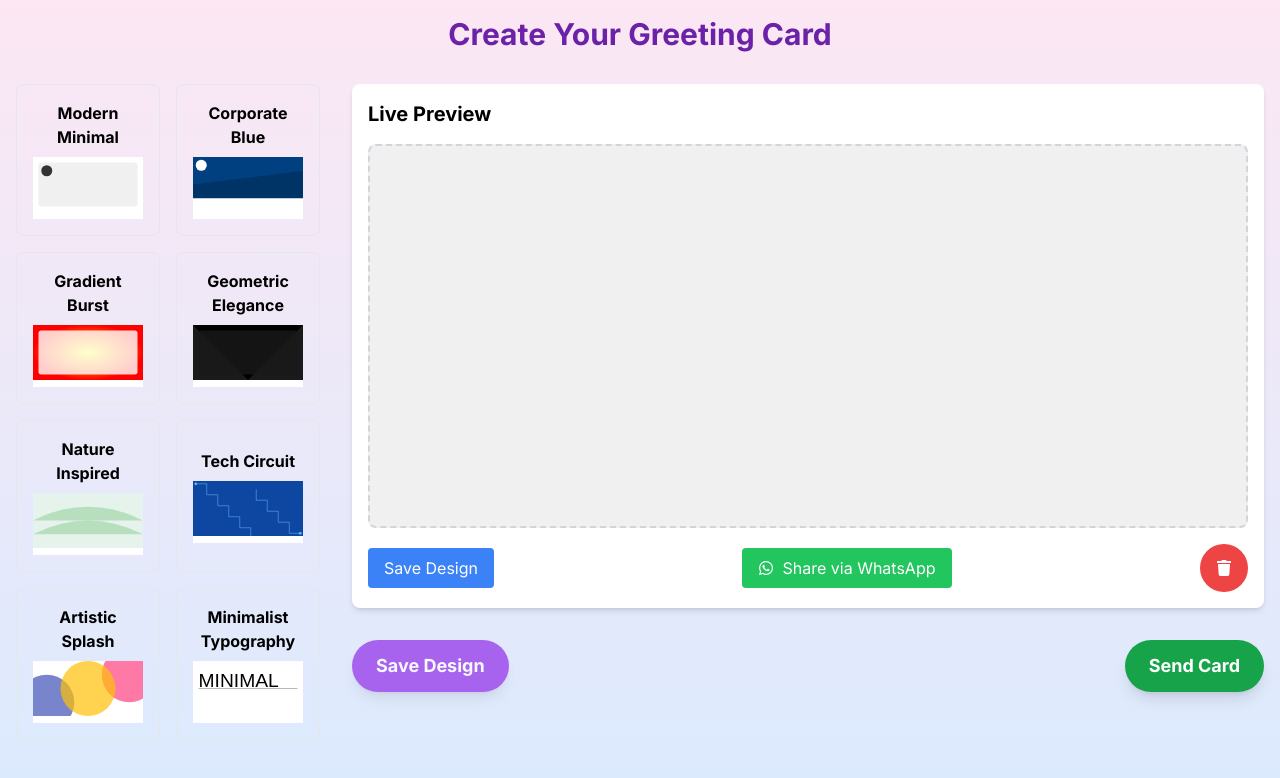
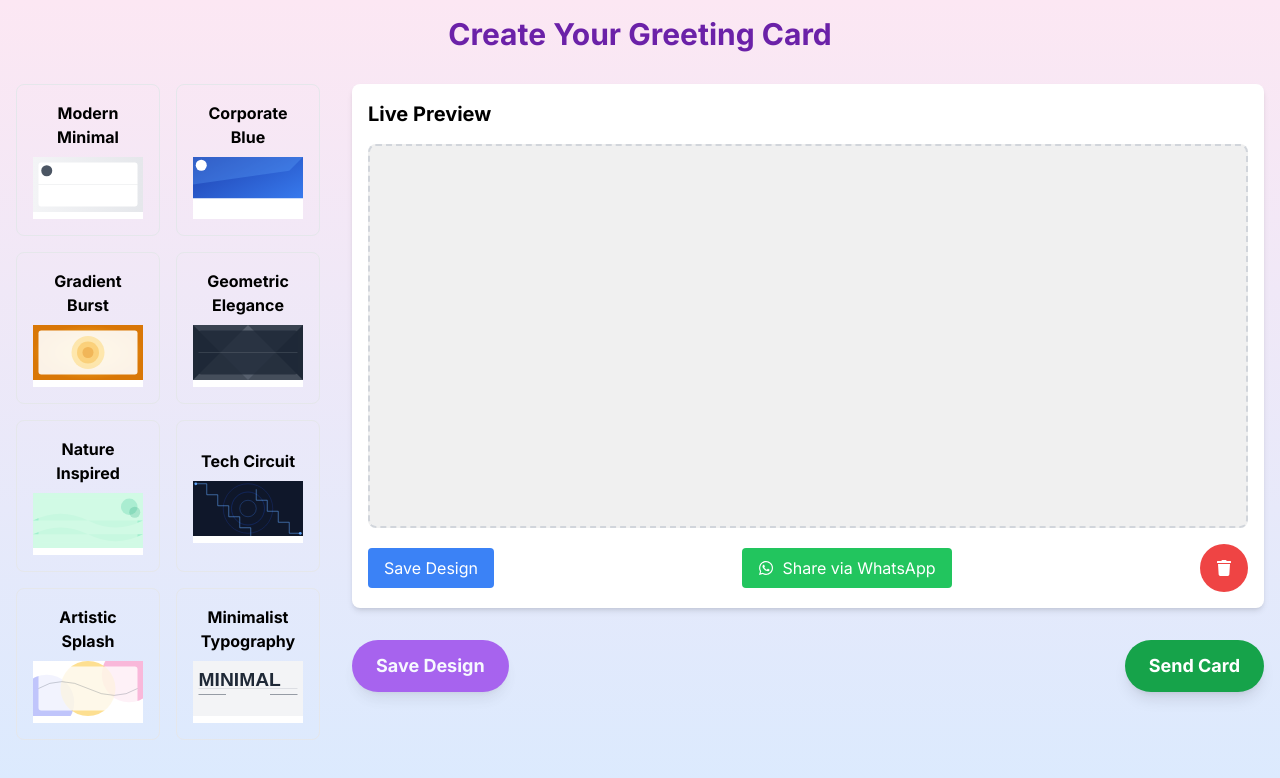
Before and after one commit to Maayan99/greeterer, a Next.js app: page /create in a window 1280 px wide. Shown: the top 778 px of the page. Built offline with nearby package versions, Linux system fonts and the light colour scheme.

Commit message:
We will enhance the business card templates to make them more professional, visually appealing, and unique. Each template will be redesigned with more sophisticated SVG elements, better color schemes, and improved layouts. We'll update the businessCardTemplates.ts file to reflect these changes.

```diff
--- a/src/data/businessCardTemplates.ts
+++ b/src/data/businessCardTemplates.ts
@@ -5,30 +5,46 @@ export const businessCardTemplates: CardTemplate[] = [
     id: 'modern-minimal',
     name: 'Modern Minimal',
     svg: `<svg xmlns="http://www.w3.org/2000/svg" viewBox="0 0 400 200">
-      <rect width="400" height="200" fill="#ffffff"/>
-      <rect x="20" y="20" width="360" height="160" fill="#f0f0f0" rx="10" ry="10"/>
-      <circle cx="50" cy="50" r="20" fill="#333333"/>
+      <defs>
+        <linearGradient id="grad1" x1="0%" y1="0%" x2="100%" y2="0%">
+          <stop offset="0%" style="stop-color:#f3f4f6;stop-opacity:1" />
+          <stop offset="100%" style="stop-color:#e5e7eb;stop-opacity:1" />
+        </linearGradient>
+      </defs>
+      <rect width="400" height="200" fill="url(#grad1)"/>
+      <rect x="20" y="20" width="360" height="160" fill="#ffffff" rx="10" ry="10"/>
+      <circle cx="50" cy="50" r="20" fill="#4b5563"/>
+      <line x1="20" y1="100" x2="380" y2="100" stroke="#9ca3af" stroke-width="0.5"/>
     </svg>`,
     fields: [
-      { id: 'name', type: 'text', content: '{name}', x: 80, y: 40, fontSize: 24, color: '#333333' },
-      { id: 'title', type: 'text', content: '{title}', x: 80, y: 70, fontSize: 16, color: '#666666' },
-      { id: 'phone', type: 'text', content: '{phone}', x: 80, y: 100, fontSize: 14, color: '#999999' },
-      { id: 'email', type: 'text', content: '{email}', x: 80, y: 120, fontSize: 14, color: '#999999' }
+      { id: 'name', type: 'text', content: '{name}', x: 80, y: 55, fontSize: 24, color: '#111827' },
+      { id: 'title', type: 'text', content: '{title}', x: 80, y: 85, fontSize: 16, color: '#4b5563' },
+      { id: 'phone', type: 'text', content: '{phone}', x: 50, y: 130, fontSize: 14, color: '#6b7280' },
+      { id: 'email', type: 'text', content: '{email}', x: 50, y: 150, fontSize: 14, color: '#6b7280' },
+      { id: 'website', type: 'text', content: '{website}', x: 50, y: 170, fontSize: 14, color: '#6b7280' }
     ]
   },
   {
     id: 'corporate-blue',
     name: 'Corporate Blue',
     svg: `<svg xmlns="http://www.w3.org/2000/svg" viewBox="0 0 400 200">
-      <rect width="400" height="200" fill="#003366"/>
+      <defs>
+        <linearGradient id="grad2" x1="0%" y1="0%" x2="100%" y2="100%">
+          <stop offset="0%" style="stop-color:#1e40af;stop-opacity:1" />
+          <stop offset="100%" style="stop-color:#3b82f6;stop-opacity:1" />
+        </linearGradient>
+      </defs>
+      <rect width="400" height="200" fill="url(#grad2)"/>
       <rect x="0" y="150" width="400" height="50" fill="#ffffff"/>
-      <polygon points="0,0 400,0 400,50 0,100" fill="#004080"/>
+      <path d="M0,0 L400,0 L350,50 L0,100 Z" fill="#60a5fa" opacity="0.3"/>
       <circle cx="30" cy="30" r="20" fill="#ffffff"/>
     </svg>`,
     fields: [
       { id: 'name', type: 'text', content: '{name}', x: 20, y: 80, fontSize: 24, color: '#ffffff' },
-      { id: 'title', type: 'text', content: '{title}', x: 20, y: 110, fontSize: 16, color: '#ffffff' },
-      { id: 'contact', type: 'text', content: '{phone} | {email}', x: 20, y: 170, fontSize: 14, color: '#003366' }
+      { id: 'title', type: 'text', content: '{title}', x: 20, y: 110, fontSize: 16, color: '#bfdbfe' },
+      { id: 'phone', type: 'text', content: '{phone}', x: 20, y: 170, fontSize: 14, color: '#1e40af' },
+      { id: 'email', type: 'text', content: '{email}', x: 200, y: 170, fontSize: 14, color: '#1e40af' },
+      { id: 'website', type: 'text', content: '{website}', x: 20, y: 190, fontSize: 14, color: '#1e40af' }
     ]
   },
   {
@@ -36,97 +52,118 @@ export const businessCardTemplates: CardTemplate[] = [
     name: 'Gradient Burst',
     svg: `<svg xmlns="http://www.w3.org/2000/svg" viewBox="0 0 400 200">
       <defs>
-        <radialGradient id="grad1" cx="50%" cy="50%" r="50%" fx="50%" fy="50%">
-          <stop offset="0%" style="stop-color:rgb(255,255,0);stop-opacity:1" />
-          <stop offset="100%" style="stop-color:rgb(255,0,0);stop-opacity:1" />
+        <radialGradient id="grad3" cx="50%" cy="50%" r="50%" fx="50%" fy="50%">
+          <stop offset="0%" style="stop-color:#fbbf24;stop-opacity:1" />
+          <stop offset="100%" style="stop-color:#d97706;stop-opacity:1" />
         </radialGradient>
       </defs>
-      <rect width="400" height="200" fill="url(#grad1)"/>
-      <rect x="20" y="20" width="360" height="160" fill="rgba(255,255,255,0.8)" rx="10" ry="10"/>
+      <rect width="400" height="200" fill="url(#grad3)"/>
+      <rect x="20" y="20" width="360" height="160" fill="rgba(255,255,255,0.9)" rx="10" ry="10"/>
+      <circle cx="200" cy="100" r="60" fill="#fbbf24" opacity="0.3"/>
+      <circle cx="200" cy="100" r="40" fill="#f59e0b" opacity="0.3"/>
+      <circle cx="200" cy="100" r="20" fill="#d97706" opacity="0.3"/>
     </svg>`,
     fields: [
-      { id: 'name', type: 'text', content: '{name}', x: 40, y: 60, fontSize: 28, color: '#FF4500' },
-      { id: 'title', type: 'text', content: '{title}', x: 40, y: 100, fontSize: 18, color: '#FF8C00' },
-      { id: 'phone', type: 'text', content: '{phone}', x: 40, y: 140, fontSize: 14, color: '#FF0000' },
-      { id: 'email', type: 'text', content: '{email}', x: 40, y: 160, fontSize: 14, color: '#FF0000' }
+      { id: 'name', type: 'text', content: '{name}', x: 40, y: 60, fontSize: 28, color: '#b45309' },
+      { id: 'title', type: 'text', content: '{title}', x: 40, y: 95, fontSize: 18, color: '#d97706' },
+      { id: 'phone', type: 'text', content: '{phone}', x: 40, y: 140, fontSize: 14, color: '#92400e' },
+      { id: 'email', type: 'text', content: '{email}', x: 40, y: 160, fontSize: 14, color: '#92400e' },
+      { id: 'website', type: 'text', content: '{website}', x: 200, y: 160, fontSize: 14, color: '#92400e' }
     ]
   },
   {
     id: 'geometric-elegance',
     name: 'Geometric Elegance',
     svg: `<svg xmlns="http://www.w3.org/2000/svg" viewBox="0 0 400 200">
-      <rect width="400" height="200" fill="#1a1a1a"/>
-      <polygon points="0,0 400,0 200,200" fill="#gold"/>
-      <rect x="20" y="20" width="360" height="160" fill="rgba(26,26,26,0.8)" rx="10" ry="10"/>
+      <rect width="400" height="200" fill="#1f2937"/>
+      <polygon points="0,0 400,0 200,200" fill="#4b5563" opacity="0.6"/>
+      <polygon points="0,200 400,200 200,0" fill="#9ca3af" opacity="0.3"/>
+      <rect x="20" y="20" width="360" height="160" fill="rgba(31,41,55,0.8)" rx="10" ry="10"/>
+      <line x1="20" y1="100" x2="380" y2="100" stroke="#d1d5db" stroke-width="0.5"/>
     </svg>`,
     fields: [
-      { id: 'name', type: 'text', content: '{name}', x: 40, y: 60, fontSize: 28, color: '#FFFFFF' },
-      { id: 'title', type: 'text', content: '{title}', x: 40, y: 100, fontSize: 18, color: '#FFD700' },
-      { id: 'phone', type: 'text', content: '{phone}', x: 40, y: 140, fontSize: 14, color: '#C0C0C0' },
-      { id: 'email', type: 'text', content: '{email}', x: 40, y: 160, fontSize: 14, color: '#C0C0C0' }
+      { id: 'name', type: 'text', content: '{name}', x: 40, y: 60, fontSize: 28, color: '#f9fafb' },
+      { id: 'title', type: 'text', content: '{title}', x: 40, y: 95, fontSize: 18, color: '#d1d5db' },
+      { id: 'phone', type: 'text', content: '{phone}', x: 40, y: 140, fontSize: 14, color: '#9ca3af' },
+      { id: 'email', type: 'text', content: '{email}', x: 40, y: 160, fontSize: 14, color: '#9ca3af' },
+      { id: 'website', type: 'text', content: '{website}', x: 200, y: 160, fontSize: 14, color: '#9ca3af' }
     ]
   },
   {
     id: 'nature-inspired',
     name: 'Nature Inspired',
     svg: `<svg xmlns="http://www.w3.org/2000/svg" viewBox="0 0 400 200">
-      <rect width="400" height="200" fill="#E6F3EC"/>
-      <path d="M0 100 Q200 0 400 100 T800 100" fill="#4CAF50" opacity="0.3"/>
-      <path d="M0 150 Q200 50 400 150 T800 150" fill="#4CAF50" opacity="0.3"/>
+      <rect width="400" height="200" fill="#d1fae5"/>
+      <path d="M0 100 Q100 50 200 100 T400 100" fill="#34d399" opacity="0.3"/>
+      <path d="M0 150 Q100 100 200 150 T400 150" fill="#34d399" opacity="0.3"/>
+      <rect x="20" y="20" width="360" height="160" fill="rgba(209,250,229,0.8)" rx="10" ry="10"/>
+      <circle cx="350" cy="50" r="30" fill="#10b981" opacity="0.2"/>
+      <circle cx="370" cy="70" r="20" fill="#059669" opacity="0.2"/>
     </svg>`,
     fields: [
-      { id: 'name', type: 'text', content: '{name}', x: 40, y: 60, fontSize: 28, color: '#2E7D32' },
-      { id: 'title', type: 'text', content: '{title}', x: 40, y: 100, fontSize: 18, color: '#43A047' },
-      { id: 'phone', type: 'text', content: '{phone}', x: 40, y: 140, fontSize: 14, color: '#1B5E20' },
-      { id: 'email', type: 'text', content: '{email}', x: 40, y: 160, fontSize: 14, color: '#1B5E20' }
+      { id: 'name', type: 'text', content: '{name}', x: 40, y: 60, fontSize: 28, color: '#047857' },
+      { id: 'title', type: 'text', content: '{title}', x: 40, y: 95, fontSize: 18, color: '#059669' },
+      { id: 'phone', type: 'text', content: '{phone}', x: 40, y: 140, fontSize: 14, color: '#065f46' },
+      { id: 'email', type: 'text', content: '{email}', x: 40, y: 160, fontSize: 14, color: '#065f46' },
+      { id: 'website', type: 'text', content: '{website}', x: 200, y: 160, fontSize: 14, color: '#065f46' }
     ]
   },
   {
     id: 'tech-circuit',
     name: 'Tech Circuit',
     svg: `<svg xmlns="http://www.w3.org/2000/svg" viewBox="0 0 400 200">
-      <rect width="400" height="200" fill="#0D47A1"/>
-      <path d="M10 10 H50 V50 H90 V90 H130 V130 H170 V170 H210 V210" stroke="#64B5F6" stroke-width="2" fill="none"/>
-      <path d="M390 190 H350 V150 H310 V110 H270 V70 H230 V30" stroke="#64B5F6" stroke-width="2" fill="none"/>
-      <circle cx="10" cy="10" r="5" fill="#64B5F6"/>
-      <circle cx="390" cy="190" r="5" fill="#64B5F6"/>
+      <rect width="400" height="200" fill="#0f172a"/>
+      <circle cx="200" cy="100" r="90" fill="none" stroke="#1e40af" stroke-width="1"/>
+      <circle cx="200" cy="100" r="60" fill="none" stroke="#1d4ed8" stroke-width="1"/>
+      <circle cx="200" cy="100" r="30" fill="none" stroke="#3b82f6" stroke-width="1"/>
+      <path d="M10 10 H50 V50 H90 V90 H130 V130 H170 V170 H210 V210" stroke="#60a5fa" stroke-width="2" fill="none"/>
+      <path d="M390 190 H350 V150 H310 V110 H270 V70 H230 V30" stroke="#60a5fa" stroke-width="2" fill="none"/>
+      <circle cx="10" cy="10" r="5" fill="#60a5fa"/>
+      <circle cx="390" cy="190" r="5" fill="#60a5fa"/>
     </svg>`,
     fields: [
-      { id: 'name', type: 'text', content: '{name}', x: 40, y: 60, fontSize: 28, color: '#FFFFFF' },
-      { id: 'title', type: 'text', content: '{title}', x: 40, y: 100, fontSize: 18, color: '#64B5F6' },
-      { id: 'phone', type: 'text', content: '{phone}', x: 40, y: 140, fontSize: 14, color: '#BBDEFB' },
-      { id: 'email', type: 'text', content: '{email}', x: 40, y: 160, fontSize: 14, color: '#BBDEFB' }
+      { id: 'name', type: 'text', content: '{name}', x: 20, y: 60, fontSize: 28, color: '#f9fafb' },
+      { id: 'title', type: 'text', content: '{title}', x: 20, y: 95, fontSize: 18, color: '#60a5fa' },
+      { id: 'phone', type: 'text', content: '{phone}', x: 20, y: 140, fontSize: 14, color: '#93c5fd' },
+      { id: 'email', type: 'text', content: '{email}', x: 20, y: 160, fontSize: 14, color: '#93c5fd' },
+      { id: 'website', type: 'text', content: '{website}', x: 200, y: 160, fontSize: 14, color: '#93c5fd' }
     ]
   },
   {
     id: 'artistic-splash',
     name: 'Artistic Splash',
     svg: `<svg xmlns="http://www.w3.org/2000/svg" viewBox="0 0 400 200">
-      <rect width="400" height="200" fill="#FFFFFF"/>
-      <circle cx="350" cy="50" r="100" fill="#FF4081" opacity="0.7"/>
-      <circle cx="50" cy="150" r="100" fill="#3F51B5" opacity="0.7"/>
-      <circle cx="200" cy="100" r="100" fill="#FFC107" opacity="0.7"/>
+      <rect width="400" height="200" fill="#ffffff"/>
+      <circle cx="350" cy="50" r="100" fill="#f472b6" opacity="0.5"/>
+      <circle cx="50" cy="150" r="100" fill="#818cf8" opacity="0.5"/>
+      <circle cx="200" cy="100" r="100" fill="#fbbf24" opacity="0.5"/>
+      <rect x="20" y="20" width="360" height="160" fill="rgba(255,255,255,0.8)" rx="10" ry="10"/>
+      <path d="M20 100 Q100 50 200 100 T380 100" fill="none" stroke="#4b5563" stroke-width="1"/>
     </svg>`,
     fields: [
-      { id: 'name', type: 'text', content: '{name}', x: 40, y: 60, fontSize: 28, color: '#3F51B5' },
-      { id: 'title', type: 'text', content: '{title}', x: 40, y: 100, fontSize: 18, color: '#FF4081' },
-      { id: 'phone', type: 'text', content: '{phone}', x: 40, y: 140, fontSize: 14, color: '#FFC107' },
-      { id: 'email', type: 'text', content: '{email}', x: 40, y: 160, fontSize: 14, color: '#FFC107' }
+      { id: 'name', type: 'text', content: '{name}', x: 40, y: 60, fontSize: 28, color: '#4b5563' },
+      { id: 'title', type: 'text', content: '{title}', x: 40, y: 95, fontSize: 18, color: '#6b7280' },
+      { id: 'phone', type: 'text', content: '{phone}', x: 40, y: 140, fontSize: 14, color: '#9ca3af' },
+      { id: 'email', type: 'text', content: '{email}', x: 40, y: 160, fontSize: 14, color: '#9ca3af' },
+      { id: 'website', type: 'text', content: '{website}', x: 200, y: 160, fontSize: 14, color: '#9ca3af' }
     ]
   },
   {
     id: 'minimalist-typography',
     name: 'Minimalist Typography',
     svg: `<svg xmlns="http://www.w3.org/2000/svg" viewBox="0 0 400 200">
-      <rect width="400" height="200" fill="#FFFFFF"/>
-      <line x1="20" y1="100" x2="380" y2="100" stroke="#000000" stroke-width="1"/>
-      <text x="20" y="95" font-family="Arial" font-size="70" fill="#000000">MINIMAL</text>
+      <rect width="400" height="200" fill="#f3f4f6"/>
+      <line x1="20" y1="100" x2="380" y2="100" stroke="#9ca3af" stroke-width="1"/>
+      <text x="20" y="90" font-family="Arial" font-size="70" font-weight="bold" fill="#1f2937">MINIMAL</text>
+      <rect x="20" y="120" width="100" height="2" fill="#4b5563"/>
+      <rect x="280" y="120" width="100" height="2" fill="#4b5563"/>
     </svg>`,
     fields: [
-      { id: 'name', type: 'text', content: '{name}', x: 20, y: 140, fontSize: 24, color: '#000000' },
-      { id: 'title', type: 'text', content: '{title}', x: 20, y: 170, fontSize: 16, color: '#666666' },
-      { id: 'phone', type: 'text', content: '{phone}', x: 300, y: 140, fontSize: 12, color: '#999999' },
-      { id: 'email', type: 'text', content: '{email}', x: 300, y: 160, fontSize: 12, color: '#999999' }
+      { id: 'name', type: 'text', content: '{name}', x: 20, y: 140, fontSize: 24, color: '#1f2937' },
+      { id: 'title', type: 'text', content: '{title}', x: 20, y: 165, fontSize: 16, color: '#4b5563' },
+      { id: 'phone', type: 'text', content: '{phone}', x: 280, y: 140, fontSize: 12, color: '#6b7280' },
+      { id: 'email', type: 'text', content: '{email}', x: 280, y: 155, fontSize: 12, color: '#6b7280' },
+      { id: 'website', type: 'text', content: '{website}', x: 280, y: 170, fontSize: 12, color: '#6b7280' }
     ]
   }
 ];
```
